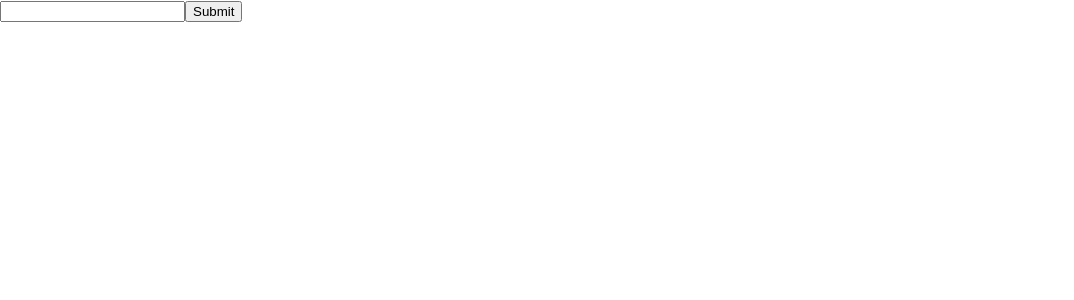
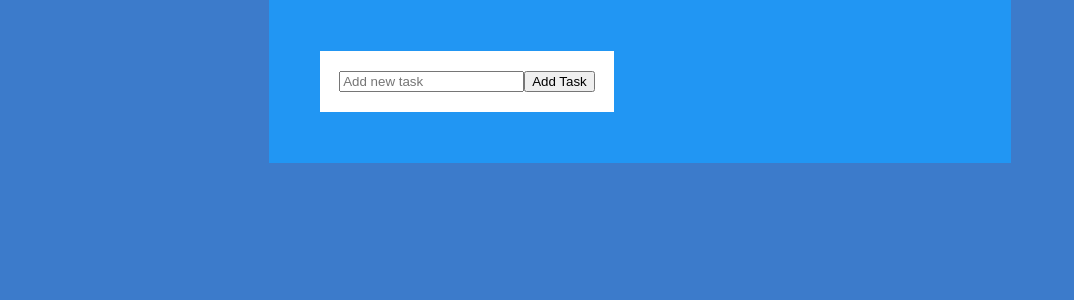
Before and after one commit to muzammilpro/ToDo-app_In_React_Js, a React (Create React App) app: page / in a window 1280 px wide. Shown: the top 300 px of the page, without its empty margins (0-1074 px from the left). Built offline with nearby package versions, Linux system fonts and the light colour scheme.

Commit message:
Do Some Changes

```diff
--- /dev/null
+++ b/src/App.css
@@ -0,0 +1,3 @@
+body{
+    background-color: #3C7BCB;
+}
--- a/src/App.js
+++ b/src/App.js
@@ -1,4 +1,5 @@
 import HomePage from "./Pages/HomePage";
+import './App.css'
 
 
 export default function App() {
--- /dev/null
+++ b/src/Components/Todo.css
@@ -0,0 +1,16 @@
+.upperSection{
+    display:  flex;
+    align-items: center;
+    justify-content: space-between;
+    background-color: #2196F3;
+    padding: 4%;
+    width: 50%;
+
+}
+
+
+.upperSection1{
+    background-color: white;
+    padding: 3%;
+
+}
--- a/src/Components/Todo.js
+++ b/src/Components/Todo.js
@@ -1,5 +1,6 @@
 import React from 'react'
 import { useState } from 'react';
+import './Todo.css'
 
 export default function Todo() {
     const [text, settext] = useState('');
@@ -30,9 +31,12 @@ export default function Todo() {
 
     return (
         <div>
+           <center>
            <div className='upperSection'>
-           <input type="text" value={text} onChange={currentText} />
-            <button onClick={toDisplay}>Submit</button>
+           <div className='upperSection1'>
+           <input type="text" value={text} onChange={currentText} placeholder='Add new task' />
+            <button onClick={toDisplay}>Add Task</button>
+           </div>
            </div>
 
 
@@ -44,6 +48,7 @@ export default function Todo() {
                 </div>
             ))}
 
+           </center>
         </div>
     );
 }
```
